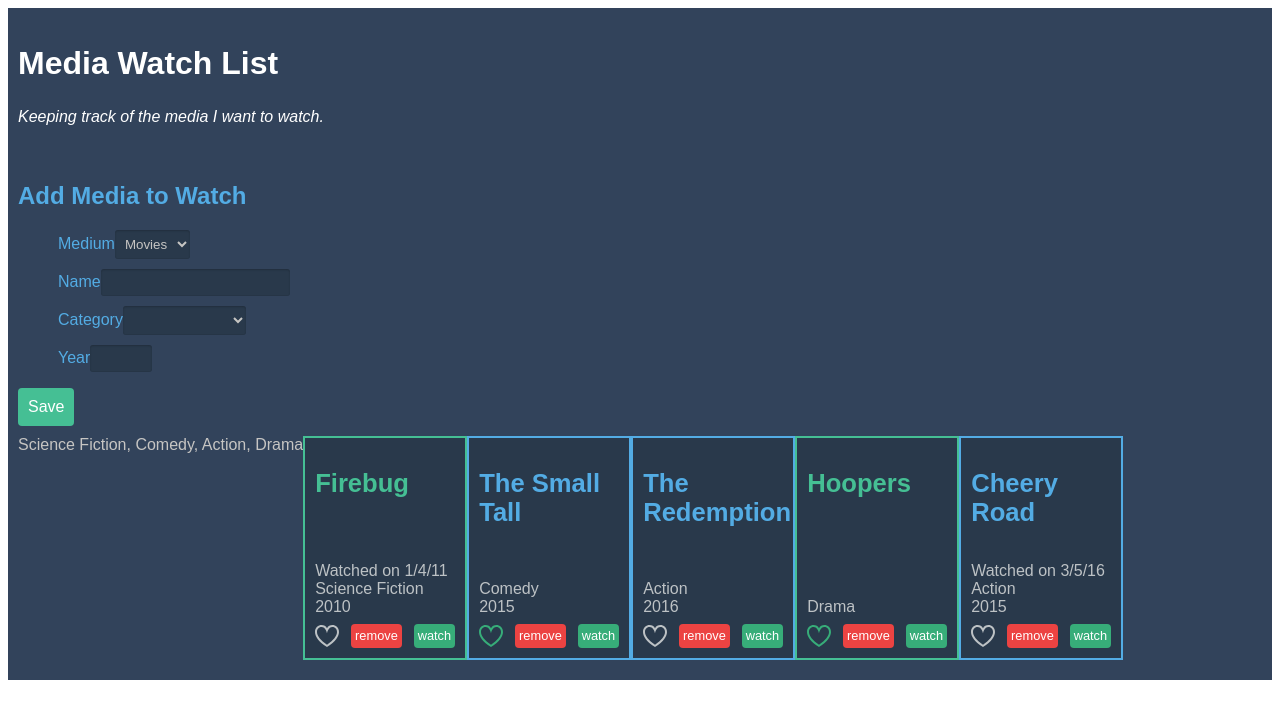
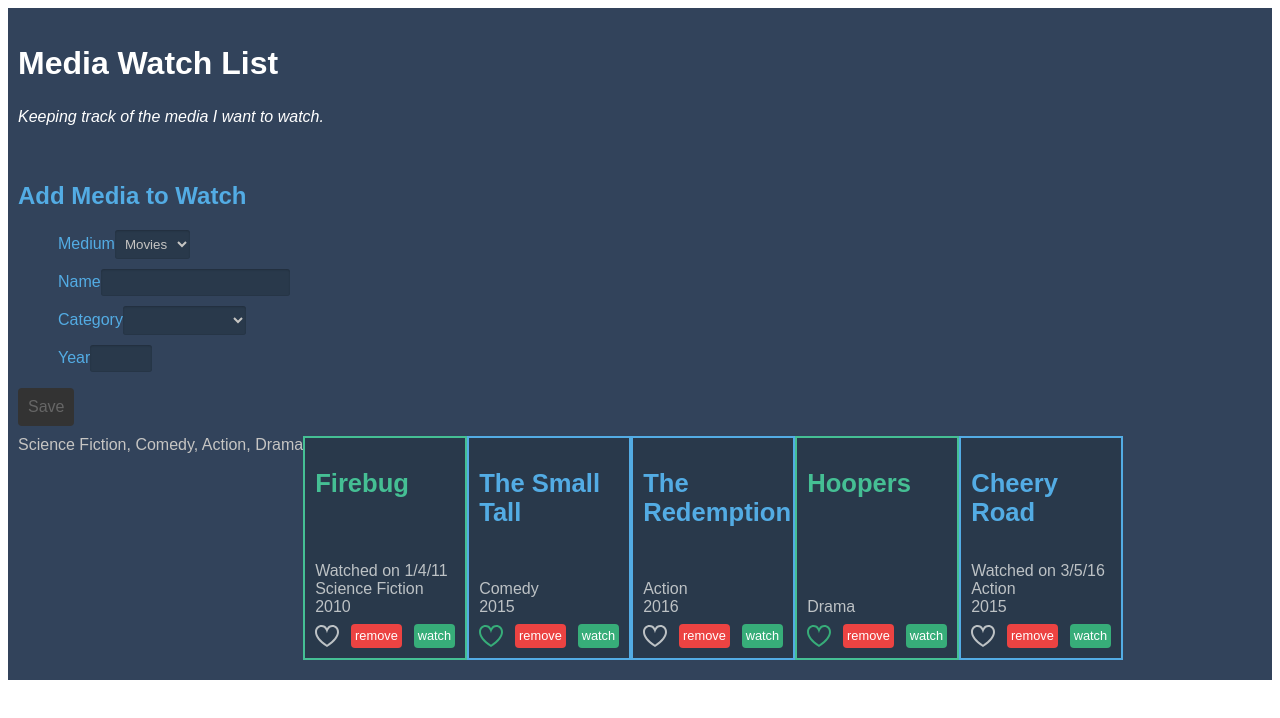
Before and after one commit to Alizada1353/MediaWatchList, an Angular app: page / in a window 1280 px wide. Shown: the top 718 px of the page. Built offline with nearby package versions, Linux system fonts and the light colour scheme.

Commit message:
added validators to form's name input

```diff
--- a/src/app/media-item-form/media-item-form.component.html
+++ b/src/app/media-item-form/media-item-form.component.html
@@ -30,5 +30,5 @@
             <input type="text" name="year" id="year" maxlength="4" formControlName="year">
         </li>
     </ul>
-    <button type="submit">Save</button>
+    <button type="submit" [disabled]="!form.valid">Save</button>
 </form>
--- a/src/app/media-item-form/media-item-form.component.ts
+++ b/src/app/media-item-form/media-item-form.component.ts
@@ -1,5 +1,5 @@
 import { Component, OnInit } from '@angular/core';
-import { FormGroup, FormControl } from '@angular/forms';
+import { FormGroup, FormControl, Validators } from '@angular/forms';
 
 @Component({
   selector: 'mw-media-item-form',
@@ -14,7 +14,10 @@
   ngOnInit(): void {
     this.form = new FormGroup({
       medium: new FormControl('Movies'),
-      name: new FormControl(''),
+      name: new FormControl('', Validators.compose([
+        Validators.required,
+        Validators.pattern('[\\w\\-\\s\\/]+')
+      ])),
       category: new FormControl(''),
       year: new FormControl(''),
     })
```
